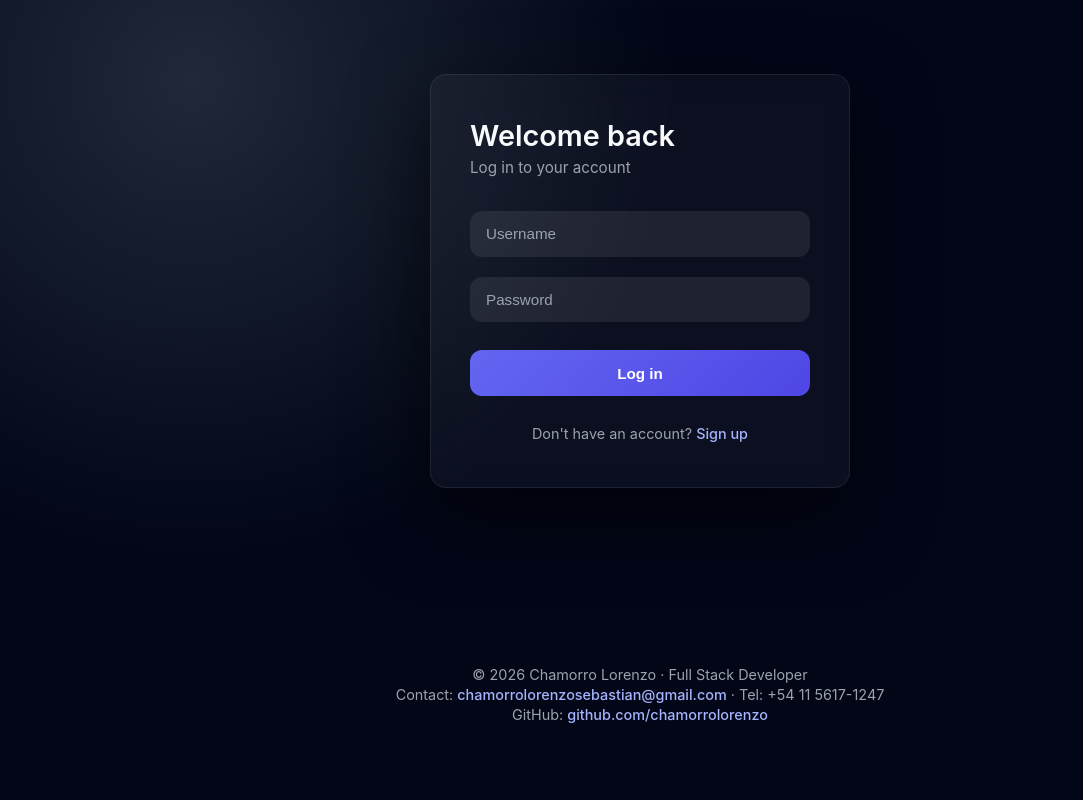
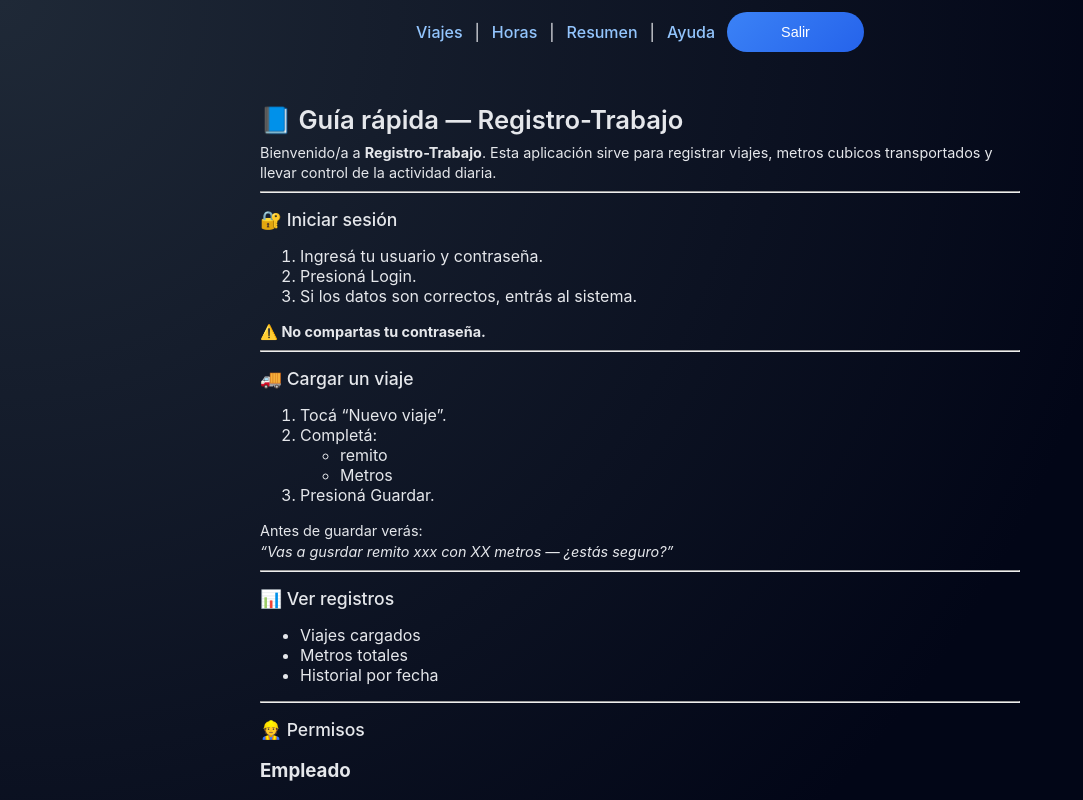
Before and after one commit to chamorrolorenzo/Frontend-Registro-Trabajo, a React (Vite) app: page /help in a window 1280 px wide. Before the commit this address led to /login. Shown: the top 800 px of the page, without its empty margins (0-1083 px from the left). Built offline with nearby package versions, Linux system fonts and the light colour scheme; sample sign-in values are in the browser's storage.

Commit message:
Add Help page with protected route and navbar access

```diff
--- a/src/App.jsx
+++ b/src/App.jsx
@@ -8,6 +8,7 @@ import Trips from "./pages/Trips";
 import HistoryTrips from "./pages/HistoryTrips";
 import Summary from "./pages/Summary";
 import HistoryHours from "./pages/HistoryHours";
+import Help from "./pages/Help";
 
 import Navbar from "./components/Navbar";
 import "./styles/global.css";
@@ -90,6 +91,16 @@ function App() {
           }
         />
 
+        <Route
+          path="/help"
+          element={
+            <ProtectedRoute>
+              <PrivateLayout>
+                <Help />
+              </PrivateLayout>
+            </ProtectedRoute>
+          }
+          />
         {/* ===== FALLBACK ===== */}
         <Route path="*" element={<Navigate to="/login" replace />} />
 
--- a/src/components/Navbar.jsx
+++ b/src/components/Navbar.jsx
@@ -13,6 +13,7 @@ function Navbar() {
       <Link to="/trips">Viajes</Link> |{" "}
       <Link to="/hours">Horas</Link> |{" "}
       <Link to="/summary">Resumen</Link> |{" "}
+      <Link to="/help">Ayuda</Link>
       <button onClick={handleLogout}>Salir</button>
     </nav>
   );
--- a/src/pages/Help.jsx
+++ b/src/pages/Help.jsx
@@ -5,8 +5,8 @@ export default function Help() {
 
       <p>
         Bienvenido/a a <b>Registro-Trabajo</b>.
-        Esta aplicación sirve para registrar viajes, metros trabajados y llevar
-        control básico de la actividad diaria.
+        Esta aplicación sirve para registrar viajes, metros cubicos transportados y llevar
+        control de la actividad diaria.
       </p>
 
       <hr />
@@ -27,11 +27,9 @@ export default function Help() {
         <li>Tocá “Nuevo viaje”.</li>
         <li>Completá:</li>
         <ul>
-          <li>Fecha</li>
-          <li>Origen</li>
-          <li>Destino</li>
+          <li>remito</li>
           <li>Metros</li>
-          <li>Observaciones (opcional)</li>
+
         </ul>
         <li>Presioná Guardar.</li>
       </ol>
@@ -39,7 +37,7 @@ export default function Help() {
       <p>
         Antes de guardar verás:
         <br />
-        <i>“Vas a cargar un viaje con XX metros — ¿estás seguro?”</i>
+        <i>“Vas a gusrdar remito xxx con XX metros — ¿estás seguro?”</i>
       </p>
 
       <hr />
```
